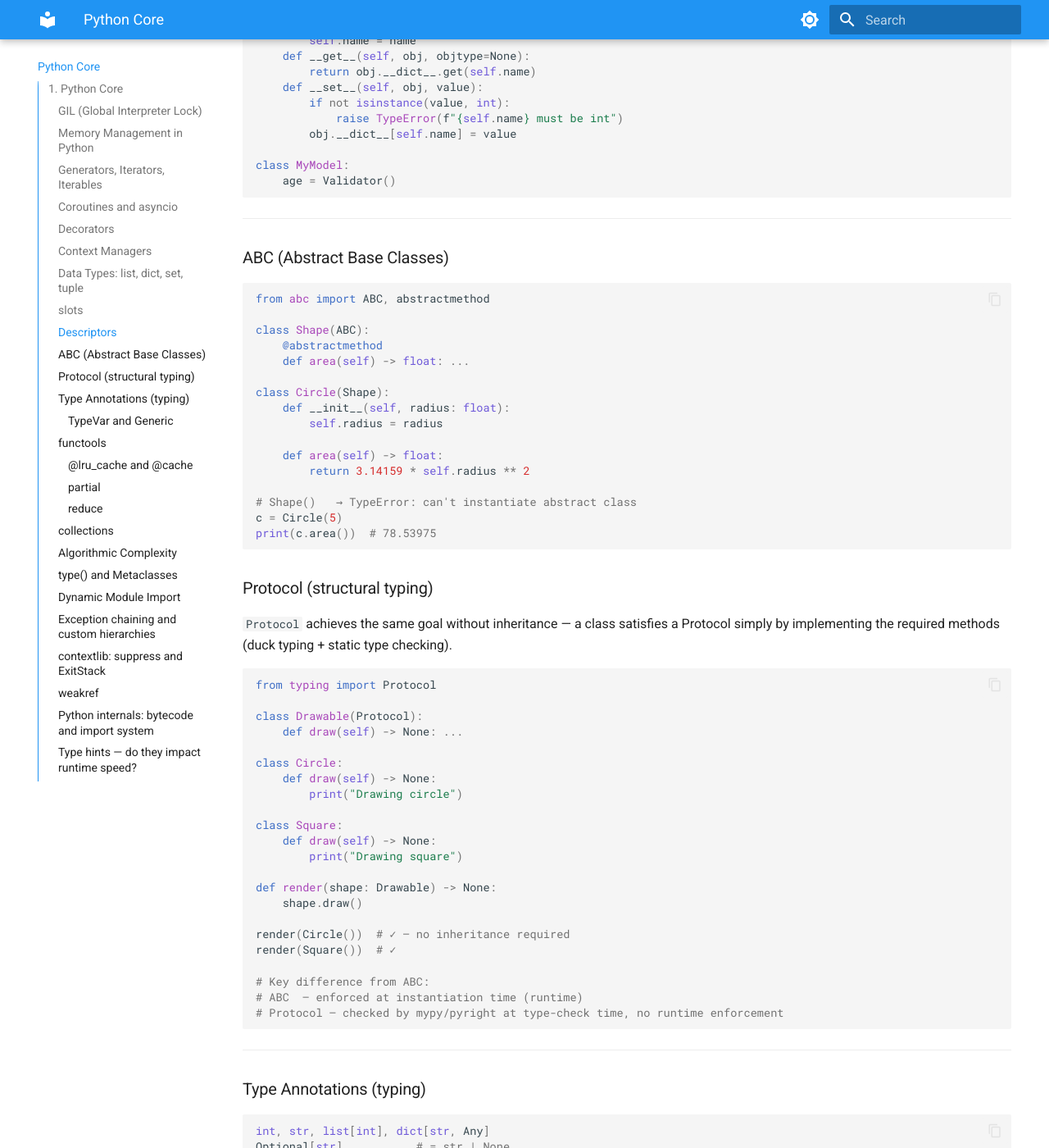
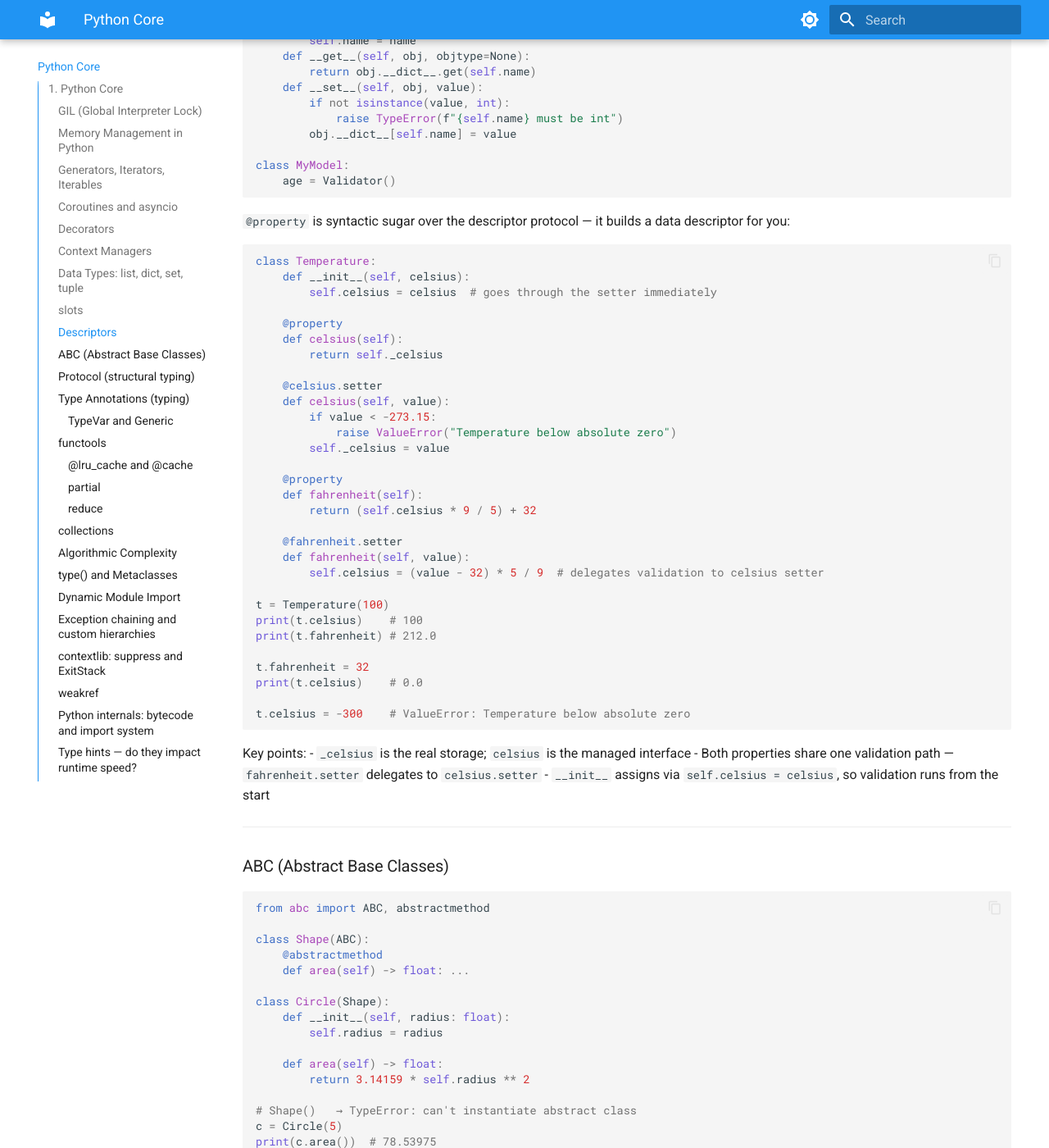
Before and after one commit to spiritEcosse/senior-kb, an MkDocs documentation site: the page built from docs/python-core.md, in a window 1280 px wide and 1400 px high, scrolled down 4470 px. Shown: the whole window at 82% size. Built offline with MkDocs 1.6.1 and Material for MkDocs 9.7.7, drawn with Linux system fonts in a browser that asks for light colours.

Commit message:
python-core: add @property/descriptor Temperature example

````diff
--- a/docs/python-core.md
+++ b/docs/python-core.md
@@ -231,6 +231,46 @@ class Validator:
 class MyModel:
     age = Validator()
 ```
+
+`@property` is syntactic sugar over the descriptor protocol — it builds a data descriptor for you:
+
+```python
+class Temperature:
+    def __init__(self, celsius):
+        self.celsius = celsius  # goes through the setter immediately
+
+    @property
+    def celsius(self):
+        return self._celsius
+
+    @celsius.setter
+    def celsius(self, value):
+        if value < -273.15:
+            raise ValueError("Temperature below absolute zero")
+        self._celsius = value
+
+    @property
+    def fahrenheit(self):
+        return (self.celsius * 9 / 5) + 32
+
+    @fahrenheit.setter
+    def fahrenheit(self, value):
+        self.celsius = (value - 32) * 5 / 9  # delegates validation to celsius setter
+
+t = Temperature(100)
+print(t.celsius)    # 100
+print(t.fahrenheit) # 212.0
+
+t.fahrenheit = 32
+print(t.celsius)    # 0.0
+
+t.celsius = -300    # ValueError: Temperature below absolute zero
+```
+
+Key points:
+- `_celsius` is the real storage; `celsius` is the managed interface
+- Both properties share one validation path — `fahrenheit.setter` delegates to `celsius.setter`
+- `__init__` assigns via `self.celsius = celsius`, so validation runs from the start
 
 ---
 
````
